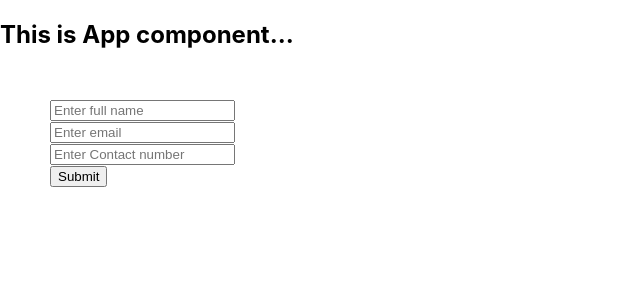
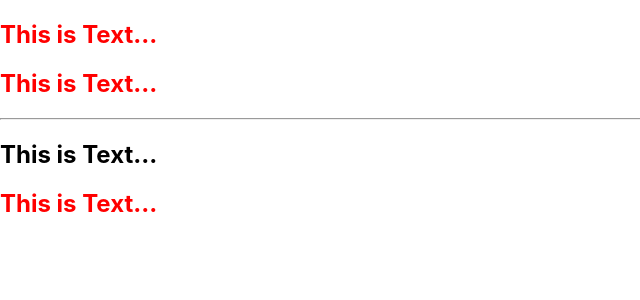
Before and after one commit to gosnippets/reactdemo, a React (Create React App) app: page / in a window 1280 px wide. Shown: the top 300 px of the page, without its empty margins (0-640 px from the left). Built offline with nearby package versions, Linux system fonts and the light colour scheme.

Commit message:
Conditional example

```diff
--- a/src/App.js
+++ b/src/App.js
@@ -3,14 +3,18 @@ import About from "./components/About";
 import Contact from "./components/Contact";
 import Counter from "./components/Counter";
 import AdditionSubtraction from "./components/AdditionSubtraction";
-import RegisterComponent from "./28-04-23/RegisterComponent";
+import RegisterComponent from "./StateAndProps/RegisterComponent";
+import StateExample from "./StateAndProps/StateExample";
+import ConditionalComponent from "./Conditional/ConditionalComponent";
 
 function App() {
   return (<>
     {/* <Counter />
     <AdditionSubtraction/> */}
-    <h2>This is App component...</h2>
-    <RegisterComponent/>
+    {/* <h2>This is App component...</h2> */}
+    {/* <RegisterComponent/> */}
+    {/* <StateExample/> */}
+    <ConditionalComponent/>
   </>);
 }
 
--- /dev/null
+++ b/src/Conditional/ConditionalComponent.jsx
@@ -0,0 +1,20 @@
+import React from 'react'
+
+const name = "";
+
+// "", undefined, null, 0, false
+
+export default function ConditionalComponent() {
+  return (
+    <div>
+      {name && <h2>Name: {name}</h2>}
+      <h2 style={{ color: name ? "green" : "red" }}>This is Text...</h2>
+      <h2 className={name? "colorGreen": "colorRed"}>This is Text...</h2>
+
+      <hr/>
+      <h2 style={{ color: name && "green" }}>This is Text...</h2>
+      <h2 className={!name && "colorRed"}>This is Text...</h2>
+
+    </div>
+  )
+}
--- /dev/null
+++ b/src/StateAndProps/PropsExample.jsx
@@ -0,0 +1,32 @@
+import React from 'react'
+// export default function PropsExample({name, isValid, count, userDetails, userList, showUserDetails}) {
+export default function PropsExample(props) {
+    console.log("Props", props)
+    return (
+        <div>
+            <h2>Name: {props.name}</h2>
+            {props.isValid && (<h2>This is valid</h2>)}
+            <hr />
+            {props.isValid ? <h2>This is valid</h2> : <h2>This is not valid</h2>}
+
+            <h2>Count: {props.count}</h2>
+
+            <h2>Name: {props.userDetails.name} Age: {props.userDetails.age}</h2>
+            <hr />
+            {props.userList.map((value, index) => {
+                return (<>
+                    <h2>{value.name}</h2>
+                </>)
+            })}
+
+            <hr />
+            {props.userList.map((value, index) => (<>
+                <h2>{value.name}</h2>
+            </>)
+            )}
+
+            <br/>
+            <button onClick={props.showUserDetails}>Click this button</button>
+        </div>
+    )
+}
--- a/src/28-04-23/RegisterComponent.jsx
+++ b/src/StateAndProps/RegisterComponent.jsx
@@ -3,6 +3,7 @@ import { useState } from "react"
 
 
 export default function RegisterComponent() {
+    // State example
     const [fullname, setFullname] = useState("");
     const [email, setEmail] = useState("");
     const [contact, setContact] = useState("");
--- /dev/null
+++ b/src/StateAndProps/StateExample.jsx
@@ -0,0 +1,27 @@
+import React from 'react'
+import PropsExample from './PropsExample';
+
+const name = "Surya";
+const isValid = false;
+const count = 20;
+const userDetails = { name: "Ravi", age: 34 }
+const userList = [{ name: "Surya", age: 34 }, { name: "Shyam", age: 34 }]
+
+export default function StateExample() {
+
+    const showUserDetails = () => {
+        console.log("User Details",userDetails)
+    }
+
+    return (
+        <div>
+            <PropsExample
+                name={name}
+                isValid={isValid}
+                count={count}
+                userDetails={userDetails}
+                userList={userList}
+                showUserDetails={showUserDetails} />
+        </div>
+    )
+}
--- a/src/index.css
+++ b/src/index.css
@@ -22,3 +22,11 @@ code {
 .main {
   margin: 50px;
 }
+
+.colorRed {
+  color:red;
+}
+
+.colorGreen {
+  color:green;
+}
```
Also changed, not shown: src/Conditional/ChildComponentOne.jsx (added, +7 -0 lines), src/Conditional/ChildComponentTwo.jsx (added, +7 -0 lines), Notes.txt, src/StateAndProps/LoginComponent.jsx (renamed from src/28-04-23/LoginComponent.jsx).
